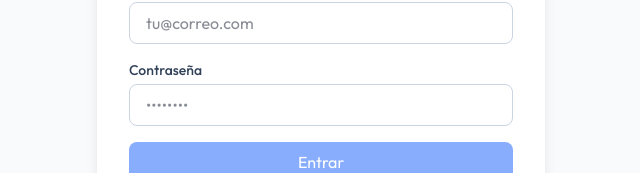
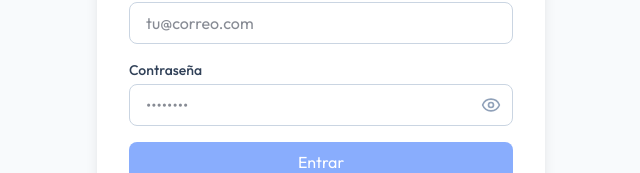
Before and after one commit to AbcDeveloper3995/Insumia, a React (Vite) app in the folder frontend/: page /login in a window 1280 px wide. Shown: the part 328-501 px from the top of the page, without its empty margins (319-959 px from the left). Built offline with nearby package versions, Linux system fonts and the light colour scheme; no server answers.

Commit message:
feat: add password visibility toggle and enforce capital config on shift open

```diff
--- a/frontend/src/pages/Login.jsx
+++ b/frontend/src/pages/Login.jsx
@@ -1,6 +1,7 @@
 import { useState } from 'react';
 import { useNavigate, Link } from 'react-router-dom';
 import { authService } from '../services/auth/authService';
+import { Eye, EyeOff } from 'lucide-react';
 
 export const Login = () => {
   const navigate = useNavigate();
@@ -8,6 +9,7 @@ export const Login = () => {
   const [error, setError] = useState(null);
   const [email, setEmail] = useState('');
   const [password, setPassword] = useState('');
+  const [showPassword, setShowPassword] = useState(false);
 
   const handleSubmit = async (e) => {
     e.preventDefault();
@@ -56,15 +58,24 @@ export const Login = () => {
             <label className="block text-sm font-medium text-slate-700 mb-1">
               Contraseña
             </label>
+            <div className="relative">
               <input
-              type="password"
+                type={showPassword ? "text" : "password"}
                 name="password"
                 value={password}
                 onChange={(e) => setPassword(e.target.value)}
                 required
-              className="w-full px-4 py-2 border border-slate-300 rounded-lg focus:ring-2 focus:ring-blue-500 outline-none transition-colors"
+                className="w-full pl-4 pr-12 py-2 border border-slate-300 rounded-lg focus:ring-2 focus:ring-blue-500 outline-none transition-colors"
                 placeholder="••••••••"
               />
+              <button
+                type="button"
+                onClick={() => setShowPassword(!showPassword)}
+                className="absolute right-3 top-1/2 -translate-y-1/2 text-slate-400 hover:text-slate-600 focus:outline-none"
+              >
+                {showPassword ? <EyeOff size={20} /> : <Eye size={20} />}
+              </button>
+            </div>
           </div>
           <button
             type="submit"
--- a/frontend/src/pages/PuntoVenta.jsx
+++ b/frontend/src/pages/PuntoVenta.jsx
@@ -4,6 +4,7 @@ import { useAuth } from '../context/AuthContext';
 import { recetasService } from '../services/api/recetas';
 import { ventasService } from '../services/api/ventas';
 import { cajaService } from '../services/api/caja';
+import { finanzasService } from '../services/api/finanzas';
 import { motion, AnimatePresence } from 'framer-motion';
 import { useNavigate } from 'react-router-dom';
 import { supabase } from '../services/api/client';
@@ -111,6 +112,15 @@ export const PuntoVenta = () => {
       if (showTurnoModal === 'abrir') {
         await cajaService.abrirCaja(restauranteId, Number(turnoFormData.monto), turnoFormData.concepto);
         toast.success('Turno abierto con éxito');
+
+        // Verificar si es necesario configurar el capital inicial
+        const capitalActual = await finanzasService.getCapitalActual(restauranteId);
+        const movsCapital = await finanzasService.getMovimientosCapital(restauranteId);
+        if (capitalActual === 0 && movsCapital.length === 0) {
+          toast('Por favor configura el presupuesto general antes de continuar.', { icon: '💰' });
+          navigate('/finanzas');
+          return;
+        }
       } else if (showTurnoModal === 'cerrar') {
         await cajaService.cerrarCaja(cajaActiva.id, Number(turnoFormData.monto), turnoFormData.concepto);
         toast.success('Turno cerrado con éxito');
```
Lines whose indentation alone changed are shown as unchanged.
